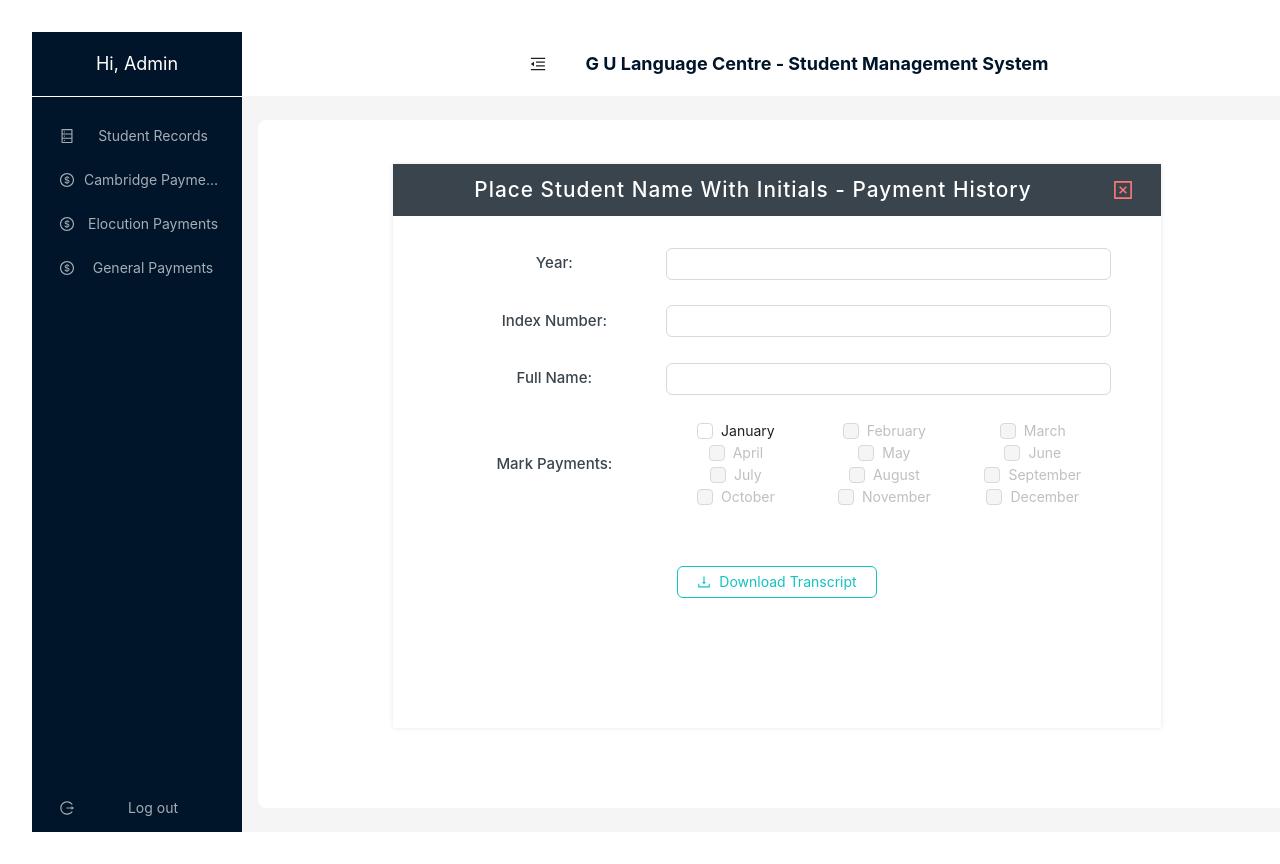
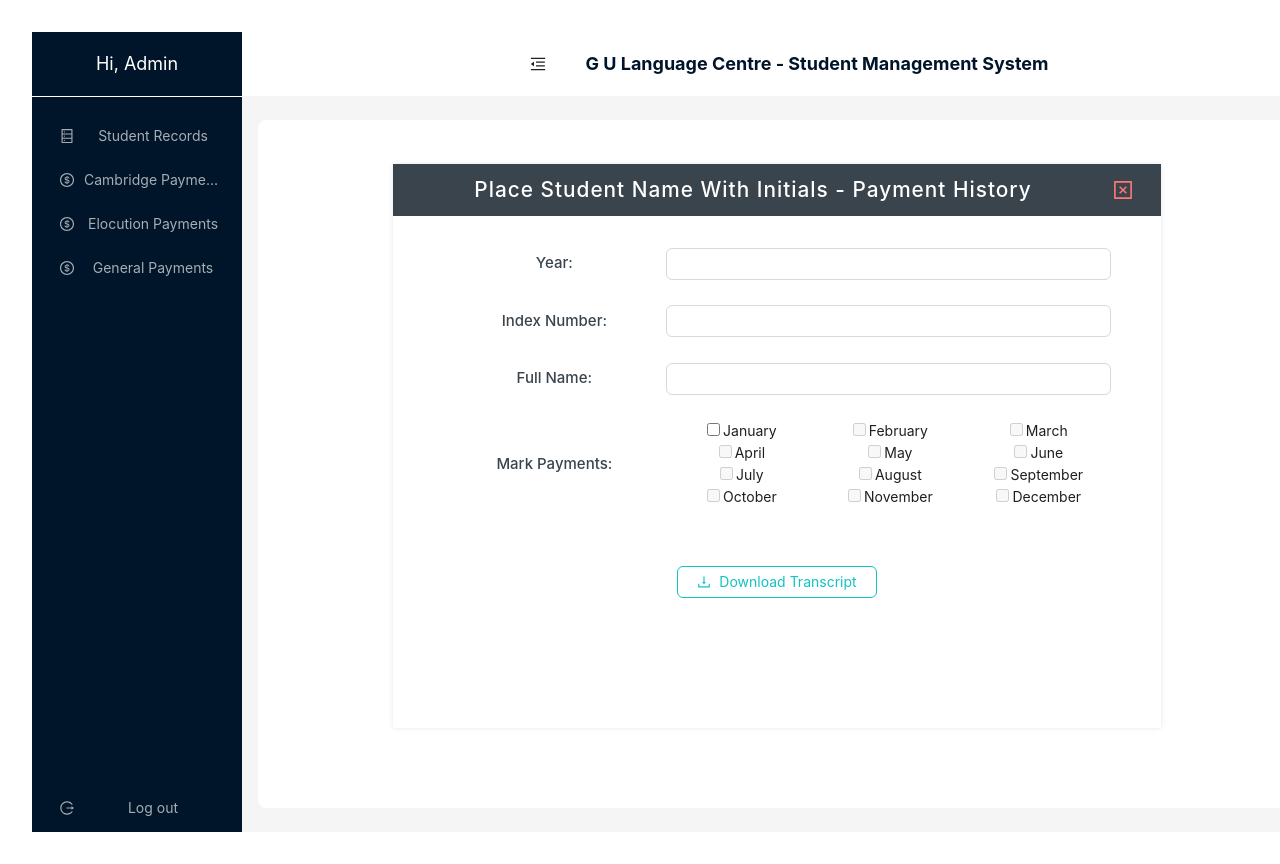
Before and after one commit to sathiska567/English-Student-Management-System, a React (Vite) app in the folder client/: page /CambridgePaymentRecordsView in a window 1280 px wide. Shown: the top 864 px of the page. Built offline with nearby package versions, Linux system fonts and the light colour scheme.

Commit message:
payment Details showing to front end by back end updated

```diff
--- a/client/src/components/System/PaymentRecords/CambridgePayments/CambridgePaymentRecordsView.jsx
+++ b/client/src/components/System/PaymentRecords/CambridgePayments/CambridgePaymentRecordsView.jsx
@@ -13,8 +13,23 @@ import axios from "axios";
 const CambridgePaymentRecordsView = () => {
   const location = useLocation();
   const [userDetails, setUserDetails] = useState([]);
-  const [paymentMonth,setPaymentMonth] = useState([]);
+  const [paymentMonth, setPaymentMonth] = useState([]);
+  const [checkedList, setCheckedList] = useState([]);
 
+const monthNames = [
+  "January",
+  "February",
+  "March",
+  "April",
+  "May",
+  "June",
+  "July",
+  "August",
+  "September",
+  "October",
+  "November",
+  "December",
+];
   console.log("User payment record view", location.state);
 
   const checkboxValues = [
@@ -36,6 +51,7 @@ const CambridgePaymentRecordsView = () => {
   );
   const currentMonth = new Date().getMonth();
   const onChange = (checkedValues) => {
+    setCheckedList(checkedValues);
     console.log("checked = ", checkedValues);
     setPaymentHistory(
       paymentHistory.map((record) =>
@@ -44,6 +60,14 @@ const CambridgePaymentRecordsView = () => {
           : { ...record, Payment_Status: "Unpaid" }
       )
     );
+  };
+
+  const handleCheckboxChange = (e, month) => {
+    if (e.target.checked) {
+      setCheckedList((prevState) => [...prevState, month]);
+    } else {
+      setCheckedList((prevState) => prevState.filter((m) => m !== month));
+    }
   };
 
   const downloadPaymentHistory = (values) => {
@@ -142,33 +166,42 @@ const CambridgePaymentRecordsView = () => {
     doc.save("payment-history.pdf");
   };
 
-
-
-  // GET User All Details
 const getUserAllDetails = async () => {
   try {
     const id = location.state.id;
-      console.log(id);
-      const response = await axios.post("http://localhost:8080/api/v1/registration/get-only-one-user-details", { id: id });
-      console.log(response.data.details);
+    const response = await axios.post(
+      "http://localhost:8080/api/v1/registration/get-only-one-user-details",
+      { id: id }
+    );
 
     if (response.data.message) {
-        message.success("Data Fetched successful")
       setUserDetails(response.data.details);
-        // set payment details
-        setPaymentMonth(response.data.details.markPaymentCambrige)
-        // console.log(paymentMonth);
     }
-
   } catch (error) {
     message.error(error.message);
   }
-
-  }
+};
 
 useEffect(() => {
   getUserAllDetails();
-  }, [])
+  if (userDetails && userDetails.markPaymentCambrige) {
+    // Convert the markPaymentCambrige array to an array of month names
+    const checkedMonths = userDetails.markPaymentCambrige.reduce(
+      (months, isPaid, index) => {
+        // If the month is paid, add its name to the months array
+        if (isPaid) {
+          months.push(monthNames[index]); // monthNames is an array of month names
+        }
+
+        return months;
+      },
+      []
+    );
+
+    setCheckedList(checkedMonths);
+  }
+}, [userDetails]);
+
 
   return (
     <SystemSideBar>
@@ -305,20 +338,47 @@ const CambridgePaymentRecordsView = () => {
                   flex: "2",
                 }}
               >
-                <Checkbox.Group style={{ width: "100%" }} onChange={onChange}>
+                <Checkbox.Group
+                  key={checkedList.toString()}
+                  style={{ width: "100%" }}
+                  onChange={onChange}
+                  value={checkedList}
+                >
                   <Row>
-                    {paymentHistory.map((record, index) => (
+                    {paymentHistory.map((record, index) => {
+                      const isChecked = checkedList.includes(record.Month);
+                      console.log(
+                        "Checkbox:",
+                        record.Month,
+                        "Is Checked:",
+                        isChecked
+                      );
+
+                      return (
                         <Col span={8} key={record.Month}>
-                        <Checkbox
+                          <label className="ant-checkbox-wrapper">
+                            <span
+                              className={`ant-checkbox ${
+                                isChecked ? "ant-checkbox-checked" : ""
+                              }`}
+                            >
+                              <input
+                                type="checkbox"
+                                className="ant-checkbox-input"
                                 value={record.Month}
+                                checked={isChecked} // Set the checked prop
                                 disabled={index > currentMonth}
-                          // checked={record.Payment_Status === "Paid"}
-                          defaultChecked={true}
-                        >
-                          {record.Month}
-                        </Checkbox>
+                                onChange={(e) =>
+                                  handleCheckboxChange(e, record.Month)
+                                } // Add this line
+                              />
+                              <span className="ant-checkbox-inner"></span>
+                            </span>
+                            <span>{record.Month}</span>
+                          </label>
                         </Col>
-                    ))}
+                      );
+                    })}
                   </Row>
                 </Checkbox.Group>
               </Form.Item>
```
Lines whose indentation alone changed are shown as unchanged.
